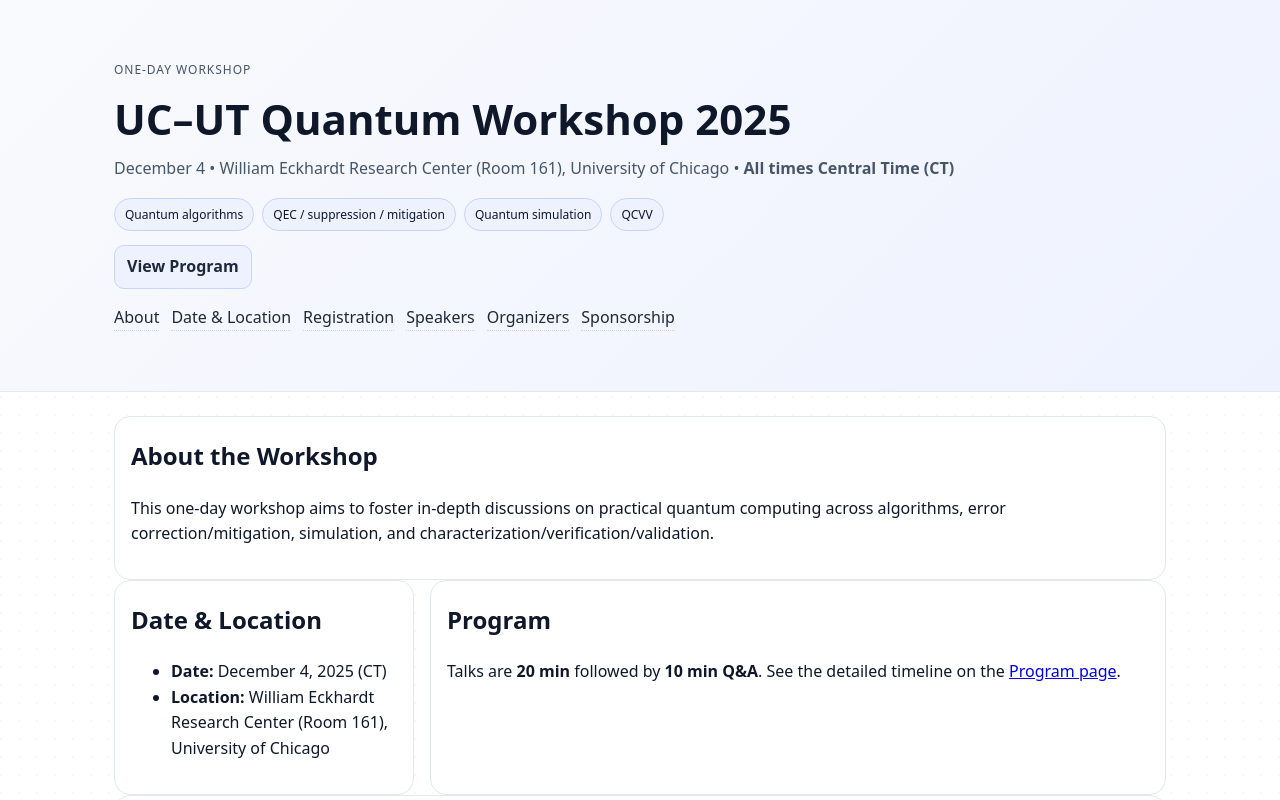
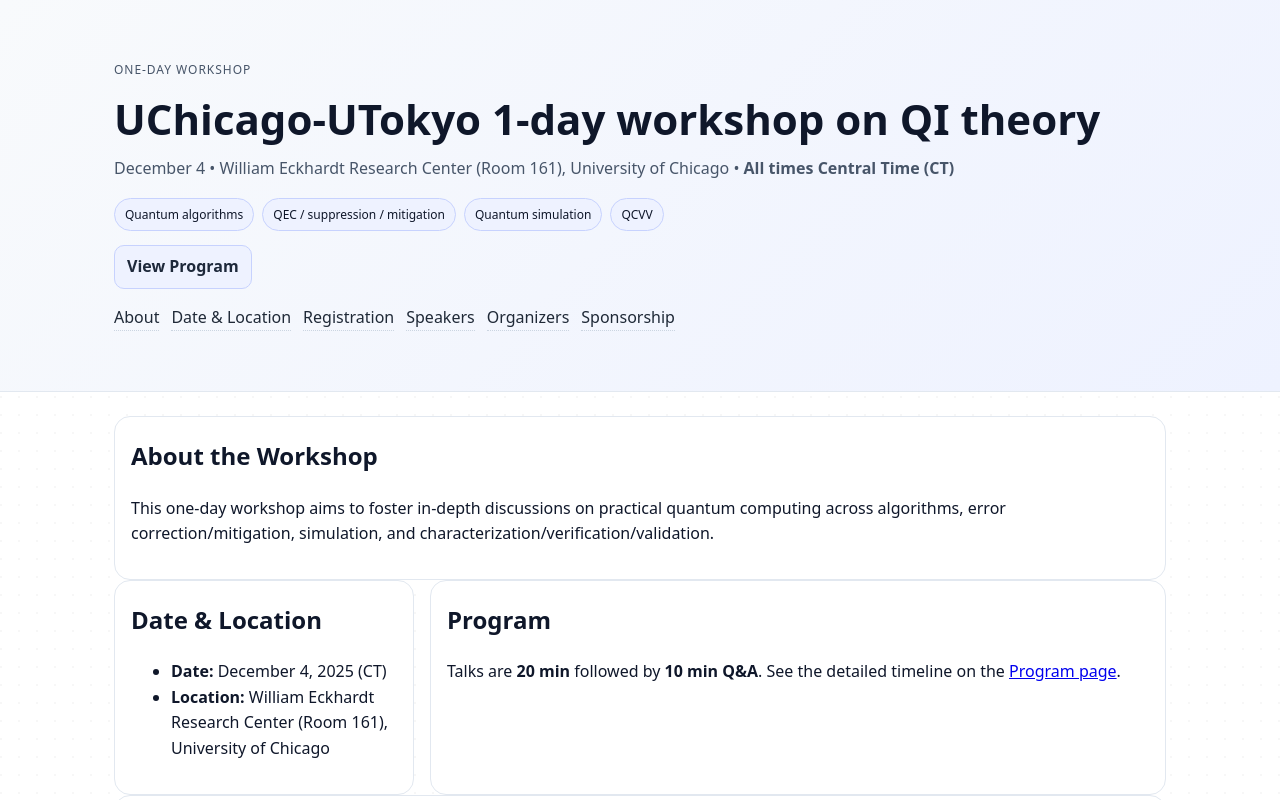
Before and after one commit to quantum-programming/ucutquantum2025, a plain HTML site: page index.html in a window 1280 px wide. Shown: the top 800 px of the page. Drawn offline with Linux system fonts and the light colour scheme.

Commit message:
Update workshop title in index.html

```diff
--- a/index.html
+++ b/index.html
@@ -11,7 +11,7 @@
   <header class="header">
     <div class="container">
       <div class="kicker">One‑Day Workshop</div>
-      <h1>UC–UT Quantum Workshop 2025</h1>
+      <h1>UChicago-UTokyo 1-day workshop on QI theory</h1>
       <p class="subtitle">December 4 • William Eckhardt Research Center (Room 161), University of Chicago • <strong>All times Central Time (CT)</strong></p>
       <div class="chips">
         <span class="chip">Quantum algorithms</span>
```
